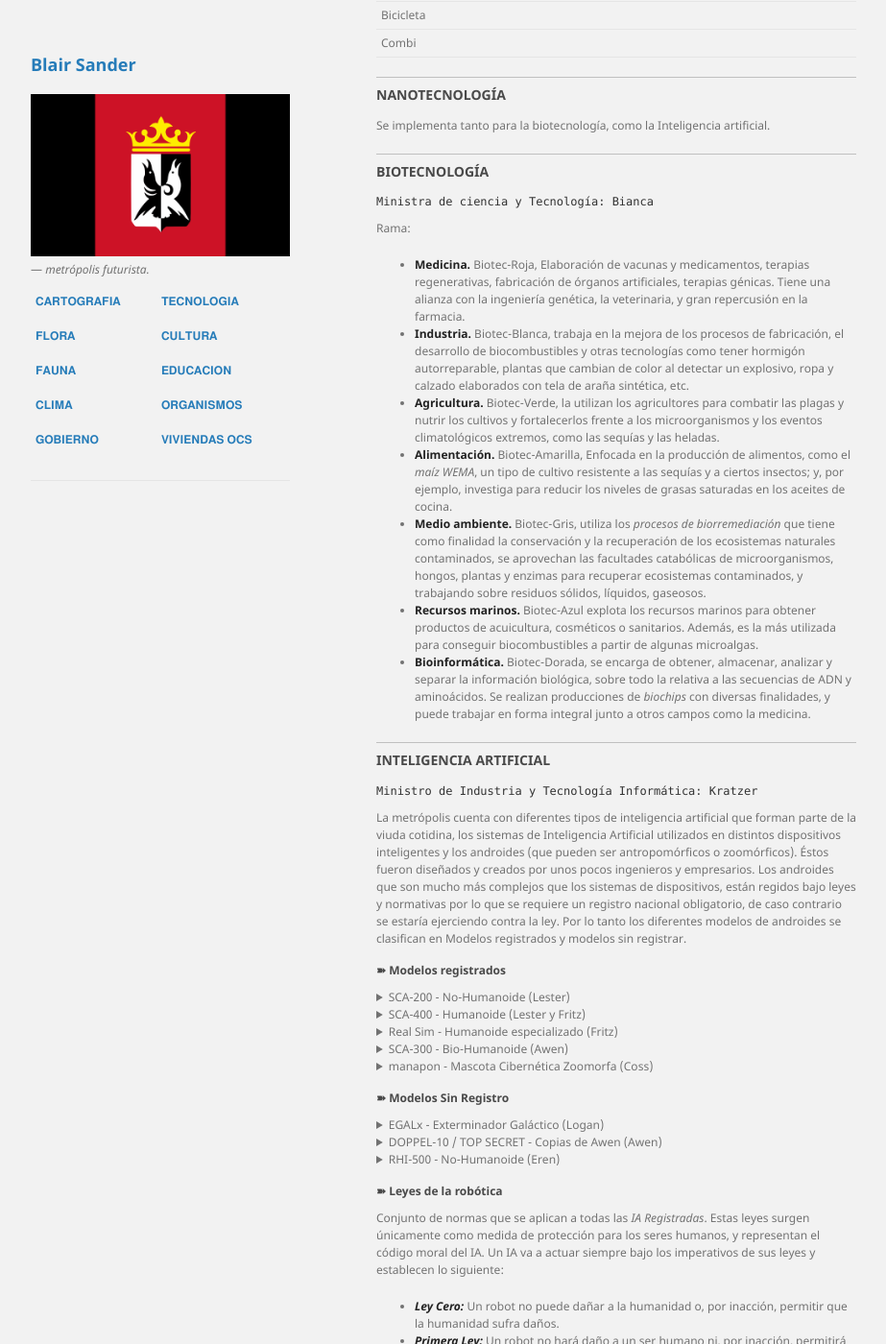
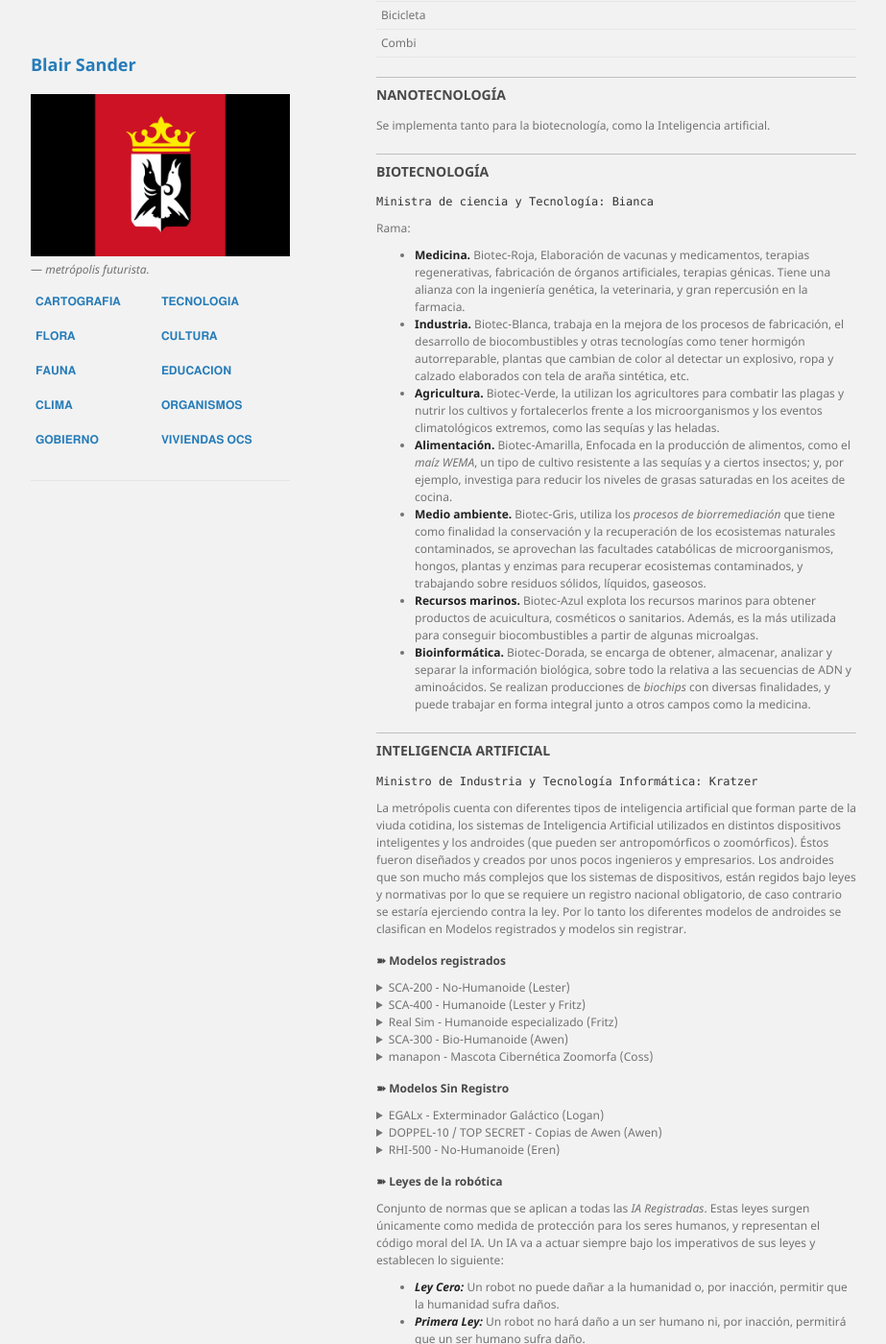
Before and after one commit to BlairSander/ciudad, a Jekyll site: the page built from tecnologia.md, in a window 1280 px wide and 1400 px high, scrolled down 466 px. Shown: the whole window at 96% size, without its empty margins (178-1101 px from the left). Built offline with Jekyll 4.4.1, drawn with Linux system fonts in a browser that asks for light colours; our own code applies the rules of GitHub Pages for plain Markdown files.

Commit message:
jekyll-theme-minimal.scss

```diff
--- a/_sass/jekyll-theme-minimal.scss
+++ b/_sass/jekyll-theme-minimal.scss
@@ -34,7 +34,7 @@ p, table, pre, dl {
 }
 
 ul, ol {
-  margin:20px 0 20px;
+  margin:10px 0 10px;
 }
 
 h2 {
@@ -237,7 +237,7 @@ footer {
 
   header ul {
     position:absolute;
-    right:20px;
+    right:10px;
   }
 }
 
```
